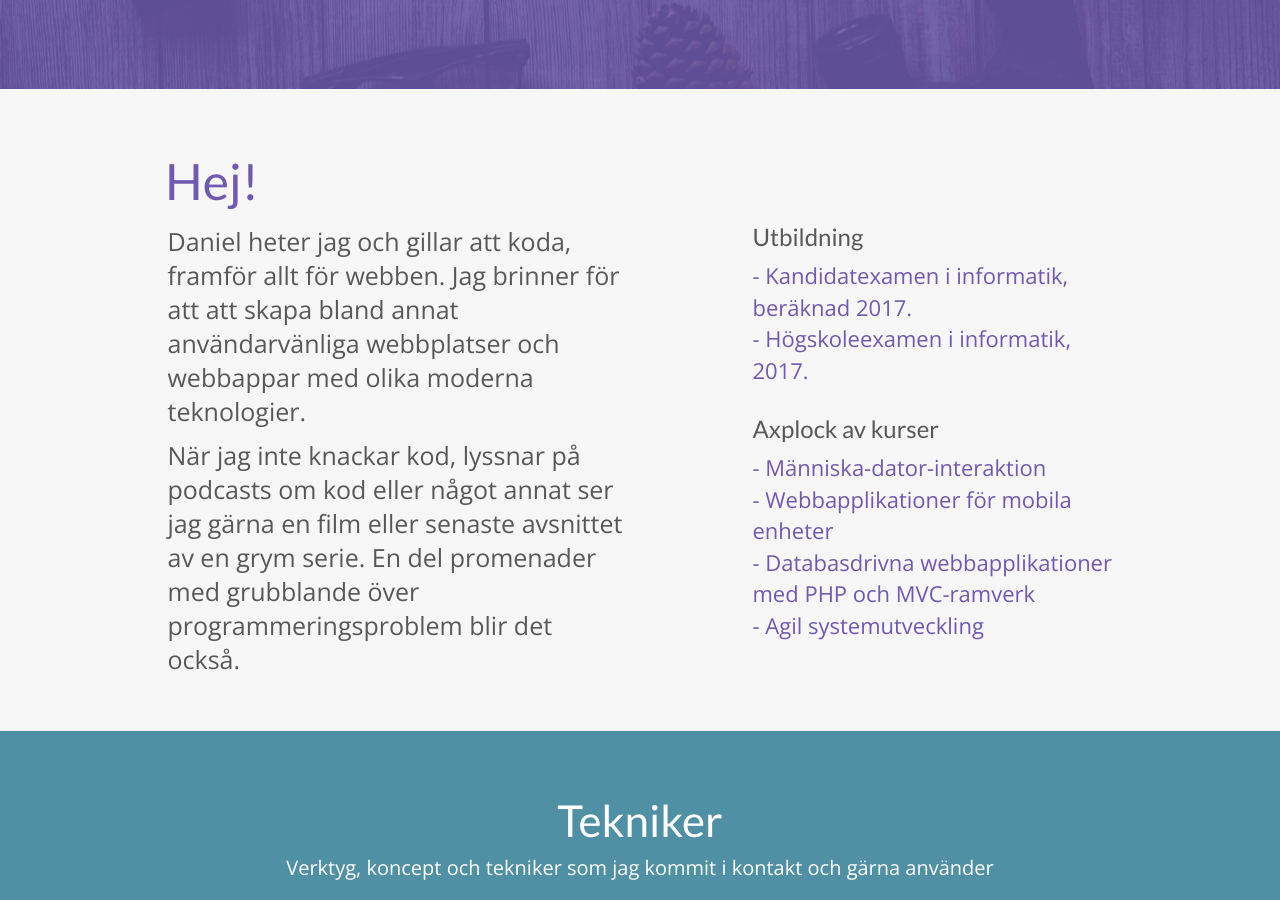
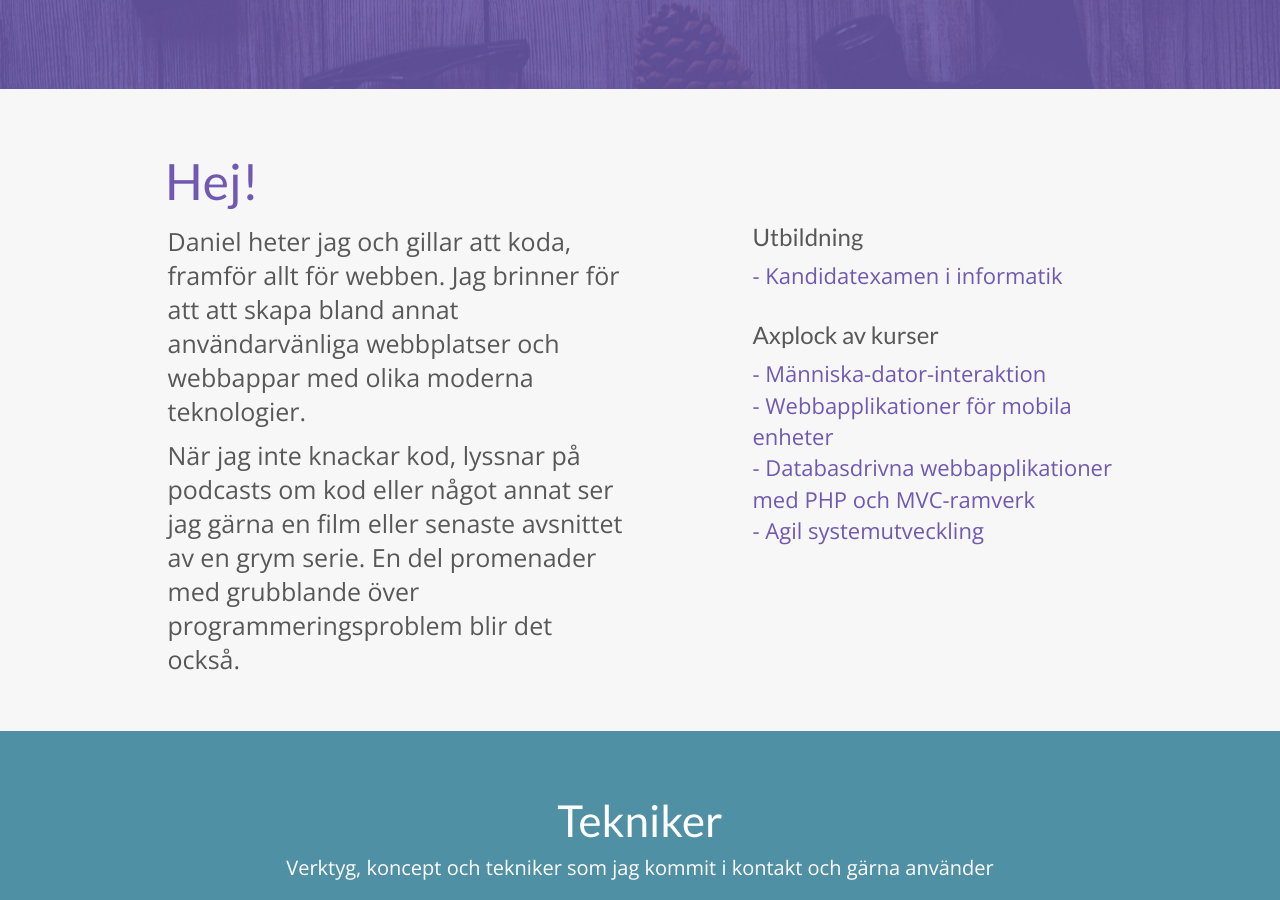
Before and after one commit to danielv14/danielv14.github.io, a Jekyll site: the page built from index.md, in a window 1280 px wide and 900 px high, scrolled down 631 px. Built offline with Jekyll 4.4.1, drawn with Linux system fonts in a browser that asks for light colours.

Commit message:
update education info in yaml-file and included section partial

```diff
--- a/_data/me.yml
+++ b/_data/me.yml
@@ -1,8 +1,5 @@
 # Education
-education:
-  - item: >
-      Kandidatexamen i informatik, beräknad 2017.
-  - item: Högskoleexamen i informatik, 2017.
+education: Kandidatexamen i informatik
 
 # Example courses to display in about-me section
 courses:
--- a/_includes/sections/about-me.html
+++ b/_includes/sections/about-me.html
@@ -15,9 +15,7 @@
       <div class="col-md-4 col-md-offset-1">
         <h3>Utbildning</h3>
         <ul>
-          {% for education in site.data.me.education %}
-            <li>{{ education.item }}</li>
-          {% endfor %}
+          <li>{{ site.data.me.education }}</li>
         </ul>
         <h3>Axplock av kurser</h3>
         <ul>
```
